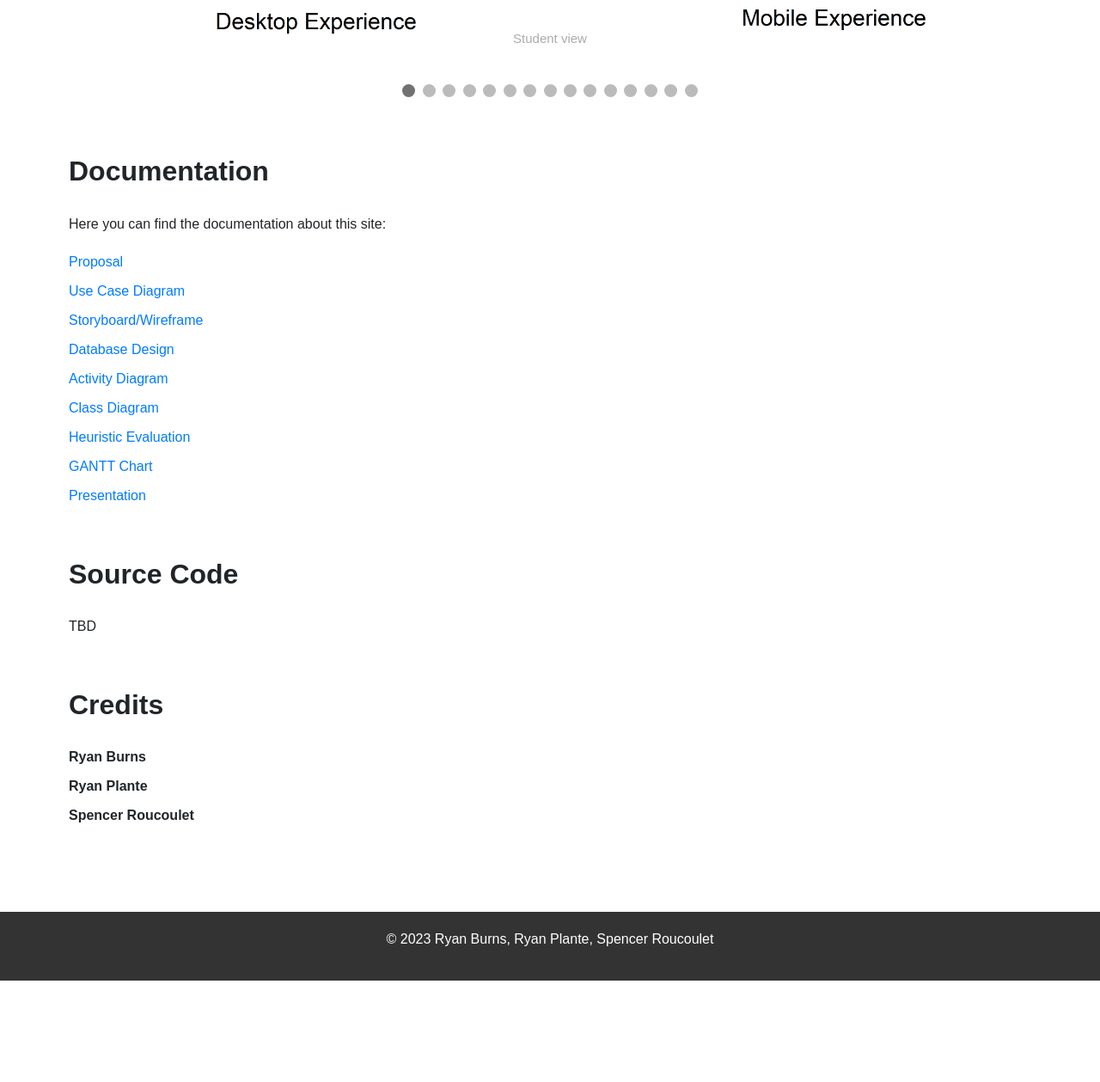
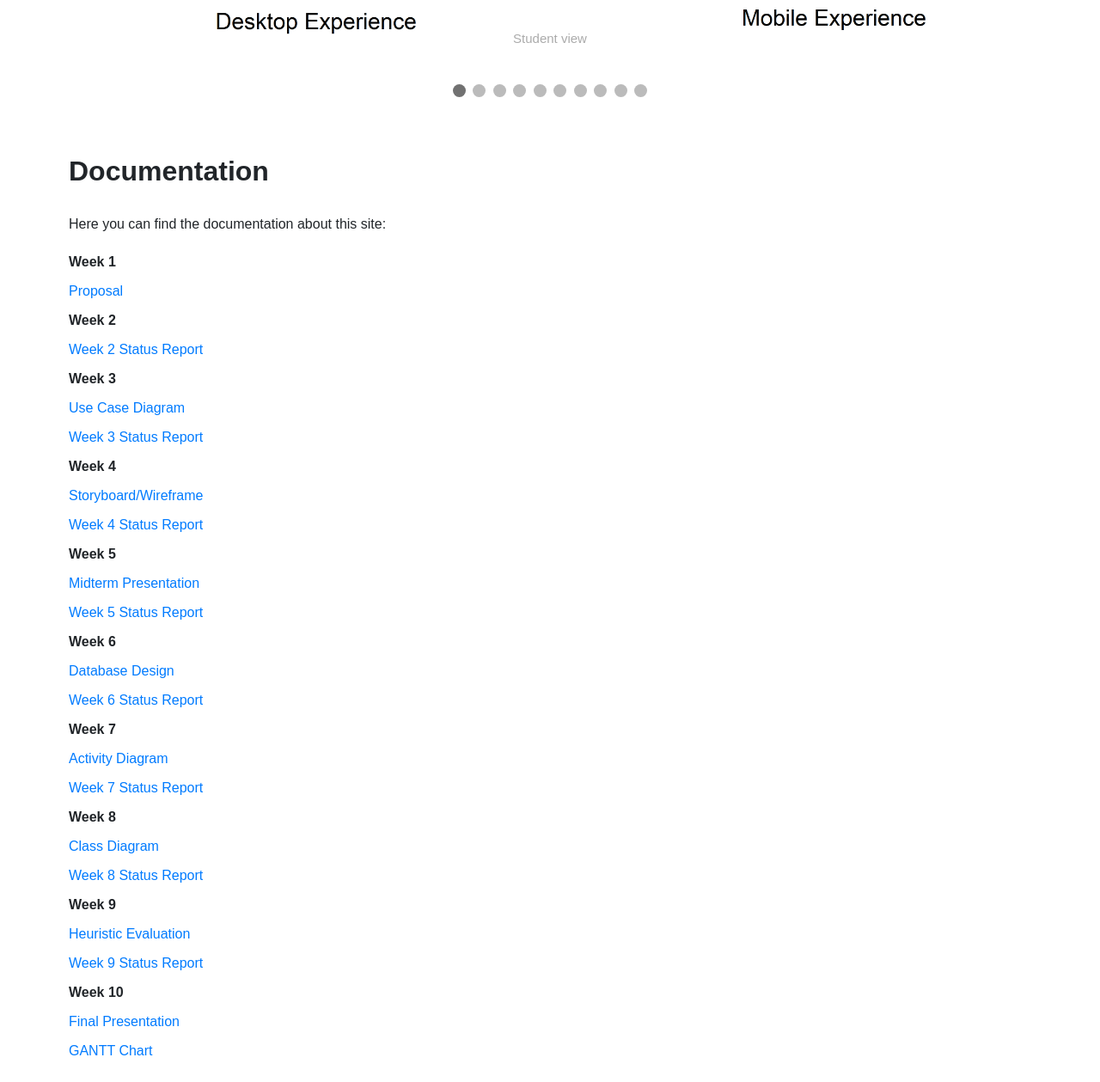
Before and after one commit to ryanplante/labPortalWiki, a plain HTML site: page index.html in a window 1280 px wide. Shown: the part 1261-2520 px from the top of the page at 86% size. Before the commit the page ends 2402 px from the top, so only its background shows below. Drawn offline with nearby package versions, Linux system fonts and the light colour scheme.

Commit message:
add status reports and organize documentation by week #

```diff
--- a/index.html
+++ b/index.html
@@ -41,9 +41,9 @@
     <main>
         <section id="about">
             <h2>About</h2>
-			<p>This is a portal for all students and facility to use to maintain and get information about labs for New England Tech. </p>
-			<p>This was created so that students who are hired as tutors and lab monitors can log information about who uses the lab and what items they borrow for book keeping purposes.</p>
-			<p>This project is an addition to <a href="https://neit-lab.netlify.app/">Lab Monitoring tool</a>, with the aim for adding more features, and improving the code and security from what we learned throughout our endeavour of our Bachelor's Degree</p>
+            <p>This is a portal for all students and faculty to use to maintain and get information about labs for New England Tech. </p>
+            <p>This was created so that students who are hired as tutors and lab monitors can log information about who uses the lab and what items they borrow for bookkeeping purposes.</p>
+            <p>This project is an addition to <a href="https://neit-lab.netlify.app/">Lab Monitoring tool</a>, with the aim for adding more features, and improving the code and security from what we learned throughout our endeavour of our Bachelor's Degree.</p>
         </section>
         <section id="features">
             <h2>Features</h2>
@@ -62,74 +62,62 @@
             <h2>Screenshots</h2>
             <!-- Slideshow container -->
             <div class="slideshow-container">
-
+                <!-- Slides -->
                 <div class="mySlides">
                     <div class="numbertext">1 / 10</div>
                     <img src="screenshots/0.png" style="width:100%">
                     <div class="text">Student view</div>
                 </div>
-
                 <div class="mySlides">
                     <div class="numbertext">2 / 10</div>
                     <img src="screenshots/1.png" style="width:100%">
                     <div class="text">Tutor chat</div>
                 </div>
-
                 <div class="mySlides">
                     <div class="numbertext">3 / 10</div>
                     <img src="screenshots/2.png" style="width:100%">
                     <div class="text">Login Screen</div>
                 </div>
-
                 <div class="mySlides">
                     <div class="numbertext">4 / 10</div>
                     <img src="screenshots/3.png" style="width:100%">
                     <div class="text">Monitor View</div>
                 </div>
-
                 <div class="mySlides">
                     <div class="numbertext">5 / 10</div>
                     <img src="screenshots/4.png" style="width:100%">
                     <div class="text">Scanning</div>
                 </div>
-
                 <div class="mySlides">
                     <div class="numbertext">6 / 10</div>
                     <img src="screenshots/5.png" style="width:100%">
                     <div class="text">Scheduling</div>
                 </div>
-
                 <div class="mySlides">
                     <div class="numbertext">7 / 10</div>
                     <img src="screenshots/6.png" style="width:100%">
                     <div class="text">Department/Admin View</div>
                 </div>
-
                 <div class="mySlides">
                     <div class="numbertext">8 / 10</div>
                     <img src="screenshots/7.png" style="width:100%">
                     <div class="text">Department Management</div>
                 </div>
-
                 <div class="mySlides">
                     <div class="numbertext">9 / 10</div>
                     <img src="screenshots/8.png" style="width:100%">
                     <div class="text">Generating Reports</div>
                 </div>
-
                 <div class="mySlides">
                     <div class="numbertext">10 / 10</div>
                     <img src="screenshots/9.png" style="width:100%">
                     <div class="text">User Management</div>
                 </div>
-
-
                 <!-- Next and previous buttons -->
                 <a class="prev" onclick="plusSlides(-1)">&#10094;</a>
                 <a class="next" onclick="plusSlides(1)">&#10095;</a>
             </div>
             <br>
-
             <!-- The dots/circles -->
             <div style="text-align:center">
                 <span class="dot" onclick="currentSlide(1)"></span>
@@ -142,28 +130,40 @@
                 <span class="dot" onclick="currentSlide(8)"></span>
                 <span class="dot" onclick="currentSlide(9)"></span>
                 <span class="dot" onclick="currentSlide(10)"></span>
-			<span class="dot" onclick="currentSlide(11)"></span>
-			<span class="dot" onclick="currentSlide(12)"></span>
-			<span class="dot" onclick="currentSlide(13)"></span>
-			<span class="dot" onclick="currentSlide(14)"></span>
-			<span class="dot" onclick="currentSlide(15)"></span>
-
             </div>
-
         </section>
         <section id="documentation">
             <h2>Documentation</h2>
             <p>Here you can find the documentation about this site:</p>
             <ul>
+				<li><b>Week 1</b></li>
                 <li><a href="files/Proposal.pdf">Proposal</a></li>
+				<li><b>Week 2</b></li>
+				<li><a href="files/status report/wk2.pdf">Week 2 Status Report</a></li>
+				<li><b>Week 3</b></li>
 				<li><a href="files/Use Case Diagram.jpg">Use Case Diagram</a></li>
+				<li><a href="files/status report/wk3.pdf">Week 3 Status Report</a></li>
+				<li><b>Week 4</b></li>
 				<li><a href="files/Storyboard.pdf">Storyboard/Wireframe</a></li>
+				<li><a href="files/status report/wk4.pdf">Week 4 Status Report</a></li>
+				<li><b>Week 5</b></li>
+				<li><a href="https://docs.google.com/presentation/d/1SN_XYtToOTf8QDjgHkuzTMgP8cIJf0gEn3DTZMdA814/edit?usp=sharing">Midterm Presentation</a></li>
+				<li><a href="files/status report/wk5.pdf">Week 5 Status Report</a></li>
+				<li><b>Week 6</b></li>
                 <li><a href="files/ERD.png">Database Design</a></li>
+				<li><a href="files/status report/wk6.pdf">Week 6 Status Report</a></li>
+				<li><b>Week 7</b></li>
                 <li><a href="files/Activity Diagram.png">Activity Diagram</a></li>
+				<li><a href="files/status report/wk7.pdf">Week 7 Status Report</a></li>
+				<li><b>Week 8</b></li>
 				<li><a href="files/Class Diagram.jpg">Class Diagram</a></li>
+				<li><a href="files/status report/wk8.pdf">Week 8 Status Report</a></li>
+				<li><b>Week 9</b></li>
                 <li><a href="files/Heuristic Evaluation.pdf">Heuristic Evaluation</a></li>
+				<li><a href="files/status report/wk9.pdf">Week 9 Status Report</a></li>
+				<li><b>Week 10</b></li>
+				<li><a href="https://docs.google.com/presentation/d/1Zr0Rs8CQwhQm9C3QTL00j2pAmAQZNadv0gA5cHq8nmg/edit?usp=sharing">Final Presentation</a></li>
                 <li><a href="files/Gantt chart.pdf">GANTT Chart</a></li>
-				<li><a href="https://docs.google.com/presentation/d/1SN_XYtToOTf8QDjgHkuzTMgP8cIJf0gEn3DTZMdA814/edit?usp=sharing">Presentation</a></li>
             </ul>
         </section>
         <section id="source">
@@ -180,9 +180,8 @@
             <h2>Credits</h2>
             <ul>
                 <li><b>Ryan Burns</b></li>
-              <li><b>Ryan Plante</b> </li>
+                <li><b>Ryan Plante</b></li>
                 <li><b>Spencer Roucoulet</b></li>
-
             </ul>
         </section>
     </main>
```
Also changed, not shown: 8 other files. Lines whose indentation alone changed are shown as unchanged.
